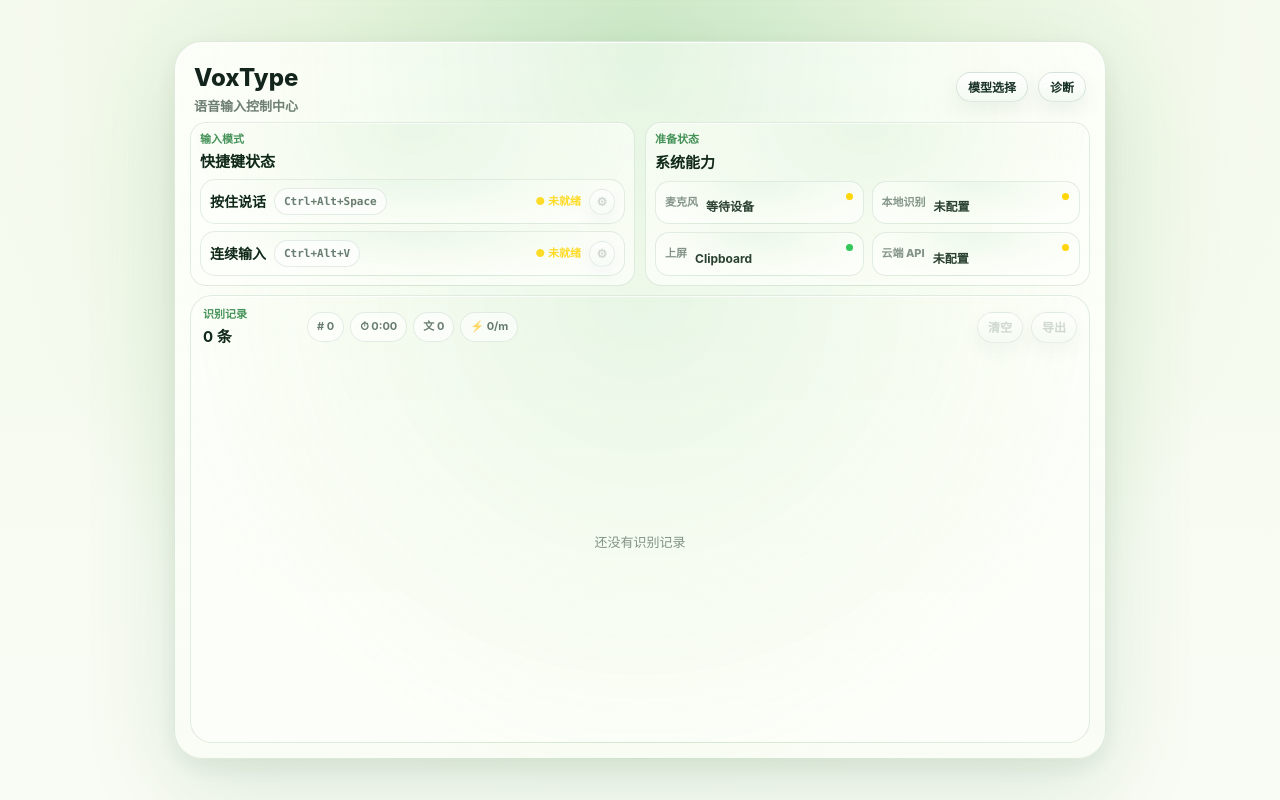
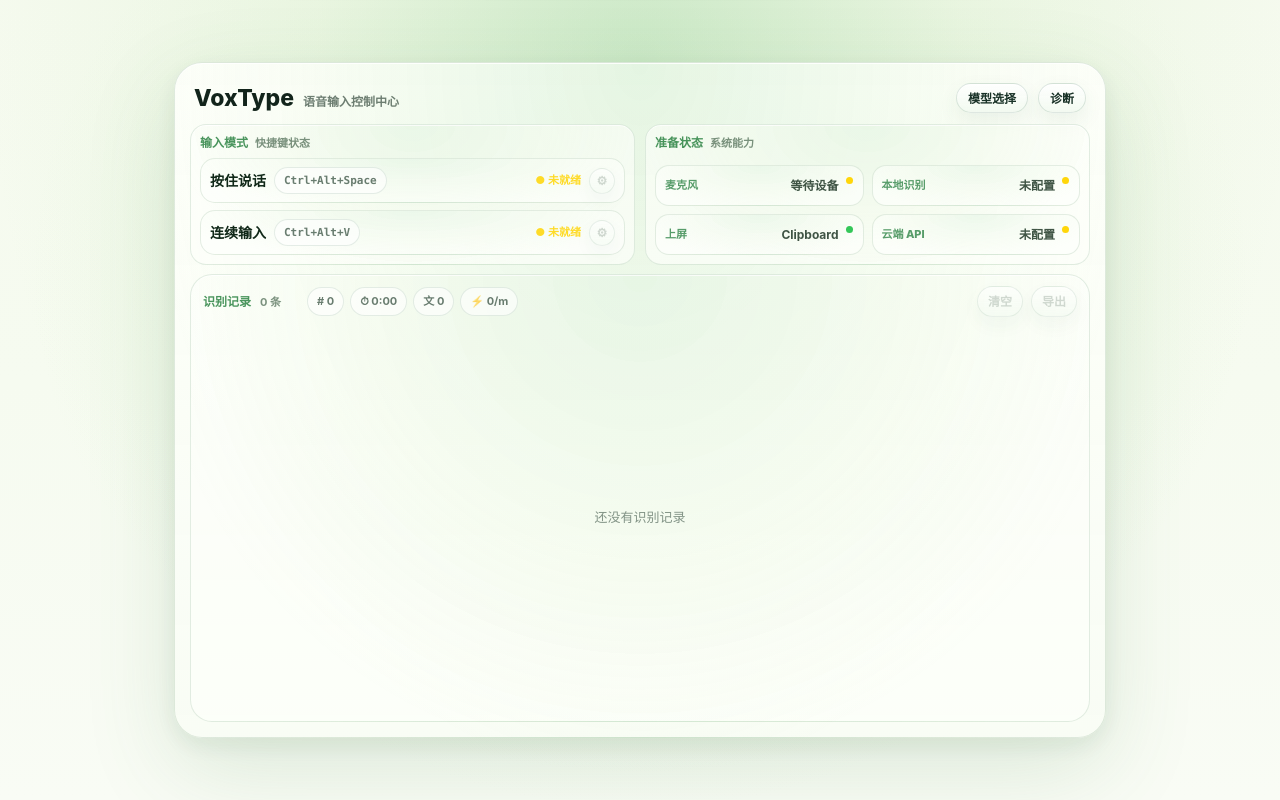
Before and after one commit to snowcraneww/vox-type, a React (Vite) app: page / in a window 1280 px wide. Built offline with nearby package versions, Linux system fonts and the light colour scheme.

Commit message:
style: align main window text hierarchy

```diff
--- a/src/styles.css
+++ b/src/styles.css
@@ -1936,15 +1936,28 @@ kbd {
 }
 
 .v51 .control-topbar h1 {
-  color: rgba(235,239,247,0.58);
-  font-size: 13px;
-  font-weight: 620;
-  margin: 4px 0 0;
+  color: rgba(45, 79, 54, 0.62);
+  font-size: 12px;
+  font-weight: 660;
+  margin: 0;
 }
 
 .v51 .product-mark {
-  font-size: 24px;
-  font-weight: 800;
+  font-size: 23px;
+  font-weight: 820;
+}
+
+.v51 .brand-block,
+.v51 .section-heading,
+.history-title {
+  align-items: baseline;
+  display: flex;
+  gap: 9px;
+  min-width: 0;
+}
+
+.v51 .section-heading {
+  gap: 7px;
 }
 
 .v51-top-grid {
@@ -2015,11 +2028,30 @@ kbd {
 
 .v51 .readiness-grid div {
   align-items: center;
-  display: grid;
-  gap: 8px;
-  grid-template-columns: auto minmax(0, 1fr);
+  display: flex;
+  gap: 10px;
+  justify-content: space-between;
   min-height: 38px;
   padding: 8px 24px 8px 9px;
+}
+
+.v51 .readiness-grid dt,
+.v51 .readiness-grid dd {
+  line-height: 1.1;
+  margin: 0;
+}
+
+.v51 .readiness-grid dt {
+  flex: 0 0 auto;
+  white-space: nowrap;
+}
+
+.v51 .readiness-grid dd {
+  min-width: 0;
+  overflow: hidden;
+  text-align: right;
+  text-overflow: ellipsis;
+  white-space: nowrap;
 }
 
 .transcript-history {
@@ -2043,8 +2075,6 @@ kbd {
 }
 
 .history-title {
-  display: grid;
-  gap: 3px;
   min-width: 94px;
 }
 
@@ -2382,12 +2412,26 @@ body:has(.diagnostic-shell)::before {
   color: rgba(19, 116, 45, 0.78);
 }
 
+.v51 .section-heading span,
+.history-title span {
+  color: rgba(19, 116, 45, 0.76);
+  font-size: 12px;
+  font-weight: 820;
+}
+
 .section-heading strong,
 .history-header strong,
 .model-choice strong,
 .cloud-placeholder strong,
 .mode-card h2 {
   color: #102818;
+}
+
+.v51 .section-heading strong,
+.history-title strong {
+  color: rgba(45, 79, 54, 0.62);
+  font-size: 11px;
+  font-weight: 720;
 }
 
 .mode-kicker,
@@ -2399,9 +2443,21 @@ body:has(.diagnostic-shell)::before {
   color: rgba(49, 72, 58, 0.58);
 }
 
+.v51 .readiness-grid dt {
+  color: rgba(19, 116, 45, 0.70);
+  font-size: 11px;
+  font-weight: 820;
+}
+
 .readiness-grid dd,
 .history-list p {
   color: rgba(15, 39, 23, 0.88);
+}
+
+.v51 .readiness-grid dd {
+  color: rgba(18, 43, 25, 0.80);
+  font-size: 12px;
+  font-weight: 700;
 }
 
 .history-stats span,
```
Also changed, not shown: 2 other files (tests, documents, lock files or other folders).
